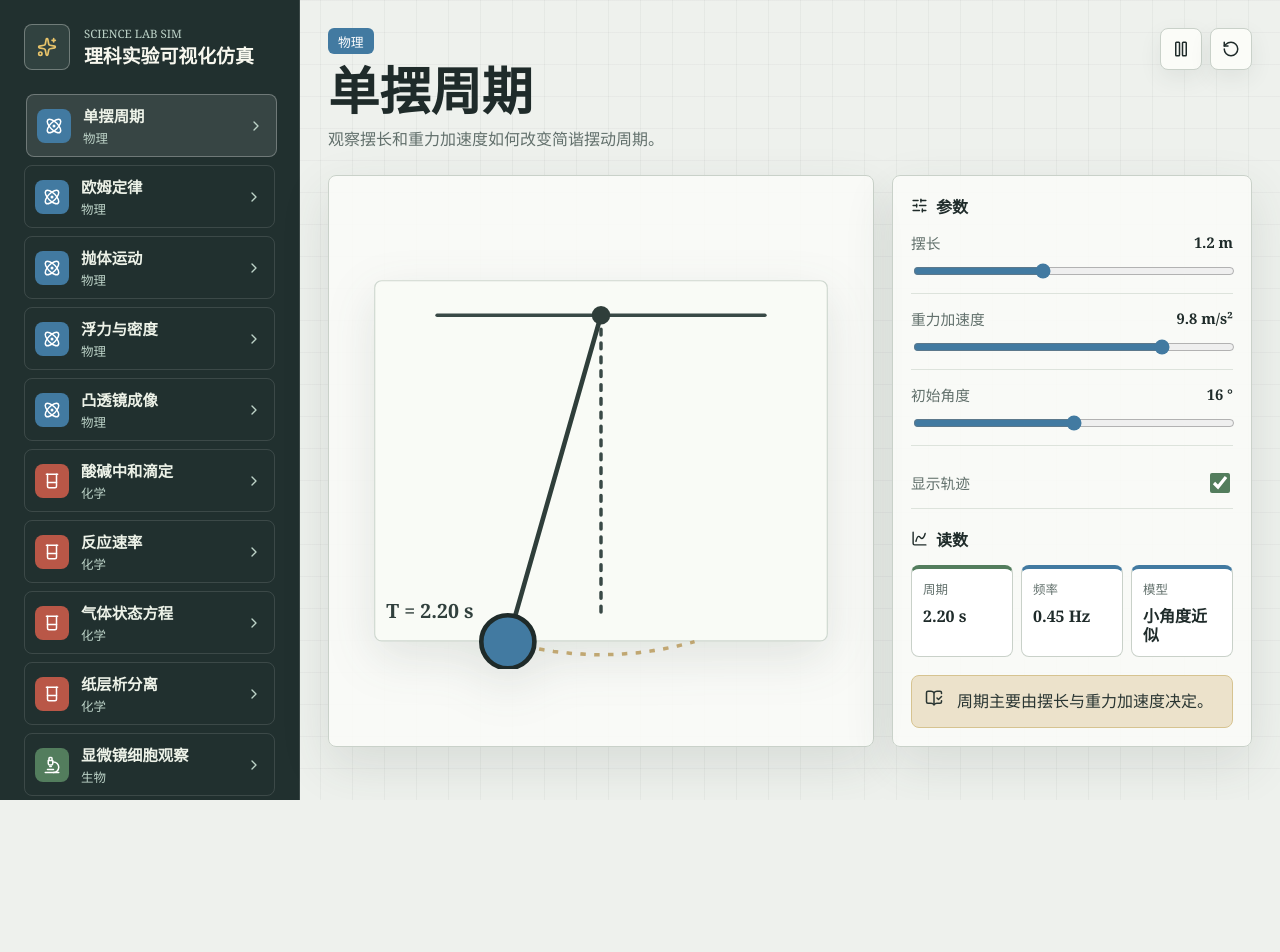
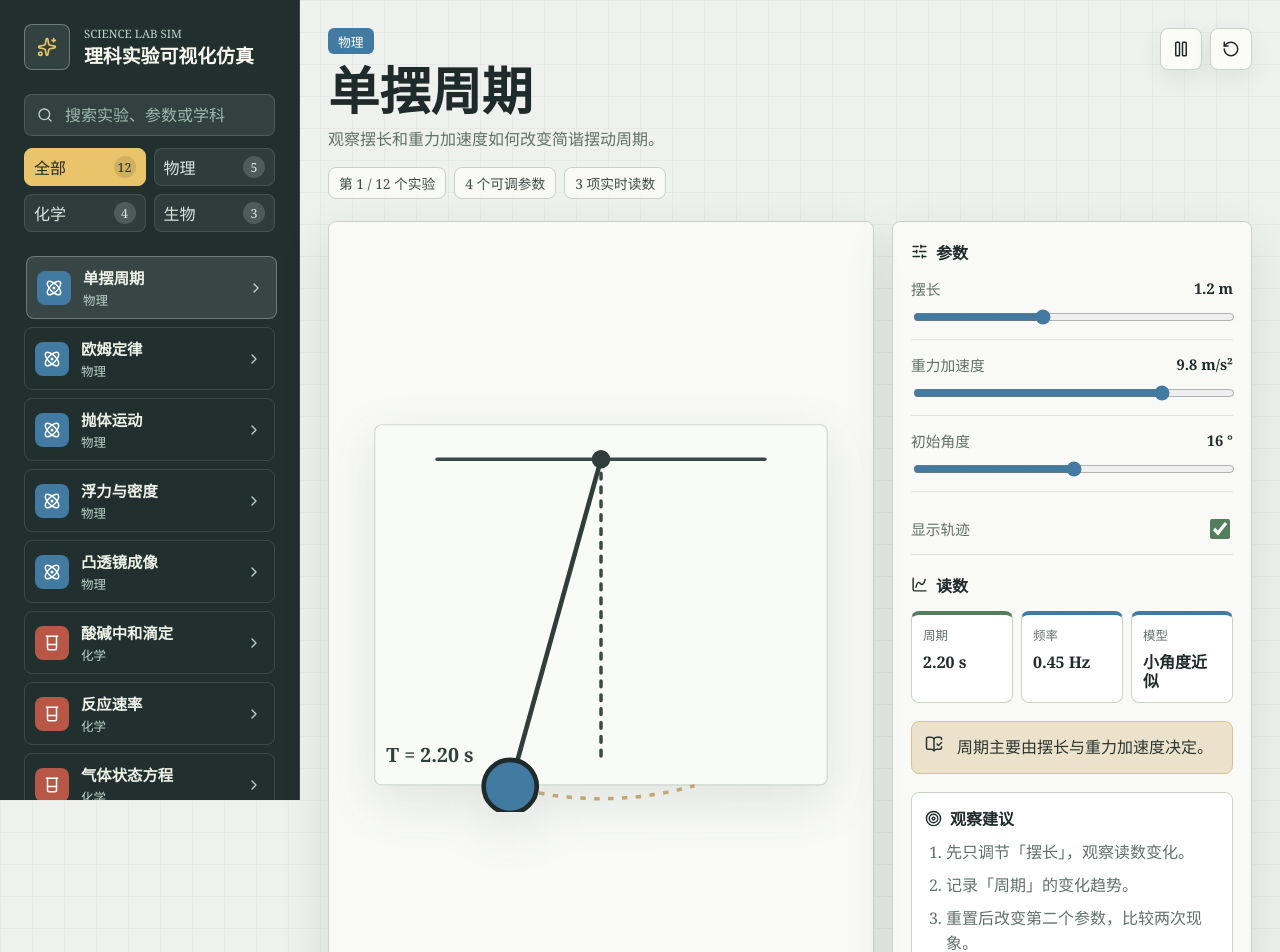
Before and after one commit to WUMIKE233/science-lab-sim, a React (Vite) app: page / in a window 1280 px wide. Shown: the top 952 px of the page. Before the commit the page ends 800 px from the top, so only its background shows below. Built offline with nearby package versions, Linux system fonts and the light colour scheme.

Commit message:
Improve experiment library navigation

```diff
--- a/src/App.tsx
+++ b/src/App.tsx
@@ -1,16 +1,19 @@
-import { useEffect, useMemo, useState } from "react";
+import { useCallback, useEffect, useMemo, useState } from "react";
 import {
   Atom,
   Beaker,
   BookOpenCheck,
   ChartSpline,
   ChevronRight,
+  ListFilter,
   Microscope,
   Pause,
   Play,
   RotateCcw,
+  Search,
   SlidersHorizontal,
   Sparkles,
+  Target,
 } from "lucide-react";
 import { experiments } from "./data/experiments";
 import type { ControlConfig, ExperimentModule, ExperimentParams, Subject } from "./types";
@@ -27,12 +30,15 @@ const subjectClass: Record<Subject, string> = {
   生物: "subject-biology",
 };
 
+const subjectFilters: Array<Subject | "全部"> = ["全部", "物理", "化学", "生物"];
+
 function formatControlValue(value: ExperimentParams[string], unit?: string) {
   return `${value}${unit ? ` ${unit}` : ""}`;
 }
 
 function useClock(running: boolean) {
   const [time, setTime] = useState(0);
+  const resetTime = useCallback(() => setTime(0), []);
 
   useEffect(() => {
     if (!running) return undefined;
@@ -48,7 +54,7 @@ function useClock(running: boolean) {
     return () => cancelAnimationFrame(frame);
   }, [running]);
 
-  return { time, resetTime: () => setTime(0) };
+  return { time, resetTime };
 }
 
 function createInitialParams(experiment: ExperimentModule) {
@@ -57,17 +63,51 @@ function createInitialParams(experiment: ExperimentModule) {
 
 function App() {
   const [activeId, setActiveId] = useState(experiments[0].id);
+  const [subjectFilter, setSubjectFilter] = useState<Subject | "全部">("全部");
+  const [searchTerm, setSearchTerm] = useState("");
   const [paramsByExperiment, setParamsByExperiment] = useState<Record<string, ExperimentParams>>(() =>
     Object.fromEntries(experiments.map((experiment) => [experiment.id, createInitialParams(experiment)])),
   );
   const [running, setRunning] = useState(true);
   const { time, resetTime } = useClock(running);
+  const subjectCounts = useMemo(
+    () =>
+      experiments.reduce<Record<Subject, number>>(
+        (counts, experiment) => ({
+          ...counts,
+          [experiment.subject]: counts[experiment.subject] + 1,
+        }),
+        { 物理: 0, 化学: 0, 生物: 0 },
+      ),
+    [],
+  );
+  const filteredExperiments = useMemo(() => {
+    const keyword = searchTerm.trim().toLowerCase();
+    return experiments.filter((experiment) => {
+      const subjectMatches = subjectFilter === "全部" || experiment.subject === subjectFilter;
+      const text = [
+        experiment.title,
+        experiment.subject,
+        experiment.summary,
+        ...experiment.controls.map((control) => control.label),
+      ].join(" ").toLowerCase();
+      return subjectMatches && (!keyword || text.includes(keyword));
+    });
+  }, [searchTerm, subjectFilter]);
   const activeExperiment = experiments.find((experiment) => experiment.id === activeId) ?? experiments[0];
   const activeParams = paramsByExperiment[activeExperiment.id] ?? activeExperiment.defaults;
+  const activeIndex = experiments.findIndex((experiment) => experiment.id === activeExperiment.id) + 1;
   const result = useMemo(
     () => activeExperiment.simulate(activeParams, time),
     [activeExperiment, activeParams, time],
   );
+
+  useEffect(() => {
+    if (filteredExperiments.length && !filteredExperiments.some((experiment) => experiment.id === activeId)) {
+      setActiveId(filteredExperiments[0].id);
+      resetTime();
+    }
+  }, [activeId, filteredExperiments, resetTime]);
 
   const setParam = (key: string, value: number | string | boolean) => {
     setParamsByExperiment((current) => ({
@@ -99,9 +139,34 @@ function App() {
             <h1>理科实验可视化仿真</h1>
           </div>
         </div>
+        <div className="library-tools" aria-label="实验检索">
+          <label className="search-box">
+            <Search size={16} />
+            <input
+              aria-label="搜索实验"
+              placeholder="搜索实验、参数或学科"
+              type="search"
+              value={searchTerm}
+              onChange={(event) => setSearchTerm(event.target.value)}
+            />
+          </label>
+          <div className="filter-strip" aria-label="按学科筛选">
+            {subjectFilters.map((filter) => (
+              <button
+                className={filter === subjectFilter ? "filter-chip active" : "filter-chip"}
+                key={filter}
+                onClick={() => setSubjectFilter(filter)}
+                type="button"
+              >
+                {filter}
+                <span>{filter === "全部" ? experiments.length : subjectCounts[filter]}</span>
+              </button>
+            ))}
+          </div>
+        </div>
 
         <nav className="experiment-list">
-          {experiments.map((experiment) => {
+          {filteredExperiments.map((experiment) => {
             const Icon = subjectIcons[experiment.subject];
             const selected = experiment.id === activeExperiment.id;
             return (
@@ -122,6 +187,12 @@ function App() {
               </button>
             );
           })}
+          {!filteredExperiments.length && (
+            <div className="empty-state">
+              <ListFilter size={18} />
+              <p>没有匹配的实验</p>
+            </div>
+          )}
         </nav>
       </aside>
 
@@ -130,7 +201,12 @@ function App() {
           <div>
             <p className={`subject-pill ${subjectClass[activeExperiment.subject]}`}>{activeExperiment.subject}</p>
             <h2 id="experiment-title">{activeExperiment.title}</h2>
-            <p>{activeExperiment.summary}</p>
+            <p className="experiment-summary">{activeExperiment.summary}</p>
+            <div className="stage-meta" aria-label="实验库统计">
+              <span>第 {activeIndex} / {experiments.length} 个实验</span>
+              <span>{activeExperiment.controls.length} 个可调参数</span>
+              <span>{result.readings.length} 项实时读数</span>
+            </div>
           </div>
           <div className="stage-actions">
             <button className="icon-button" onClick={() => setRunning((value) => !value)} type="button" title={running ? "暂停" : "播放"}>
@@ -183,6 +259,18 @@ function App() {
             <section className="status-strip">
               <BookOpenCheck size={18} />
               <p>{result.status}</p>
+            </section>
+
+            <section className="teaching-card" aria-label="课堂观察建议">
+              <div className="section-title">
+                <Target size={17} />
+                <h3>观察建议</h3>
+              </div>
+              <ol>
+                <li>先只调节「{activeExperiment.controls[0]?.label ?? "主要参数"}」，观察读数变化。</li>
+                <li>记录「{result.readings[0]?.label ?? "关键读数"}」的变化趋势。</li>
+                <li>重置后改变第二个参数，比较两次现象。</li>
+              </ol>
             </section>
           </aside>
         </div>
--- a/src/styles.css
+++ b/src/styles.css
@@ -86,6 +86,76 @@ button {
   text-transform: uppercase;
 }
 
+.library-tools {
+  display: grid;
+  gap: 12px;
+}
+
+.search-box {
+  display: grid;
+  grid-template-columns: 18px 1fr;
+  align-items: center;
+  gap: 8px;
+  min-height: 42px;
+  padding: 0 12px;
+  color: #bdd3c8;
+  background: rgba(255, 255, 255, 0.08);
+  border: 1px solid rgba(255, 255, 255, 0.14);
+  border-radius: 8px;
+}
+
+.search-box input {
+  width: 100%;
+  min-width: 0;
+  color: #f7f7ee;
+  background: transparent;
+  border: 0;
+  outline: 0;
+}
+
+.search-box input::placeholder {
+  color: #9fb8ad;
+}
+
+.filter-strip {
+  display: grid;
+  grid-template-columns: repeat(2, minmax(0, 1fr));
+  gap: 8px;
+}
+
+.filter-chip {
+  display: flex;
+  align-items: center;
+  justify-content: space-between;
+  gap: 6px;
+  min-height: 34px;
+  padding: 6px 9px;
+  color: #dbe9e1;
+  background: rgba(255, 255, 255, 0.06);
+  border: 1px solid rgba(255, 255, 255, 0.12);
+  border-radius: 8px;
+}
+
+.filter-chip.active {
+  color: #1f2b2a;
+  background: #e9c46a;
+  border-color: #e9c46a;
+}
+
+.filter-chip span {
+  display: grid;
+  min-width: 22px;
+  min-height: 22px;
+  place-items: center;
+  font-size: 0.78rem;
+  border-radius: 999px;
+  background: rgba(255, 255, 255, 0.16);
+}
+
+.filter-chip.active span {
+  background: rgba(31, 43, 42, 0.12);
+}
+
 h1,
 h2,
 h3,
@@ -147,6 +217,22 @@ h1 {
   font-size: 0.78rem;
 }
 
+.empty-state {
+  display: grid;
+  grid-template-columns: 22px 1fr;
+  gap: 8px;
+  align-items: center;
+  min-height: 58px;
+  padding: 12px;
+  color: #bdd3c8;
+  border: 1px dashed rgba(255, 255, 255, 0.18);
+  border-radius: 8px;
+}
+
+.empty-state p {
+  margin: 0;
+}
+
 .subject-icon {
   display: grid;
   width: 34px;
@@ -206,11 +292,28 @@ h1 {
   letter-spacing: 0;
 }
 
-.stage-header p:last-child {
+.experiment-summary {
   max-width: 680px;
   margin-bottom: 0;
   color: var(--muted);
   line-height: 1.7;
+}
+
+.stage-meta {
+  display: flex;
+  flex-wrap: wrap;
+  gap: 8px;
+  margin-top: 14px;
+}
+
+.stage-meta span {
+  min-height: 28px;
+  padding: 5px 10px;
+  color: #3c4c48;
+  background: rgba(251, 252, 248, 0.88);
+  border: 1px solid var(--line);
+  border-radius: 8px;
+  font-size: 0.86rem;
 }
 
 .stage-actions {
@@ -396,6 +499,24 @@ input[type="range"] {
 
 .status-strip p {
   margin: 0;
+  line-height: 1.55;
+}
+
+.teaching-card {
+  display: grid;
+  gap: 10px;
+  padding: 13px;
+  background: #fff;
+  border: 1px solid var(--line);
+  border-radius: 8px;
+}
+
+.teaching-card ol {
+  display: grid;
+  gap: 8px;
+  margin: 0;
+  padding-left: 21px;
+  color: var(--muted);
   line-height: 1.55;
 }
 
@@ -721,6 +842,15 @@ input[type="range"] {
     padding-bottom: 2px;
   }
 
+  .library-tools {
+    grid-template-columns: minmax(220px, 1fr) minmax(300px, 1.2fr);
+    align-items: center;
+  }
+
+  .filter-strip {
+    grid-template-columns: repeat(4, minmax(0, 1fr));
+  }
+
   .experiment-tab {
     min-height: 56px;
   }
@@ -768,4 +898,12 @@ input[type="range"] {
   .experiment-list {
     grid-auto-columns: 220px;
   }
+
+  .library-tools {
+    grid-template-columns: 1fr;
+  }
+
+  .filter-strip {
+    grid-template-columns: repeat(2, minmax(0, 1fr));
+  }
 }
```
Also changed, not shown: 1 other file (tests, documents, lock files or other folders).
